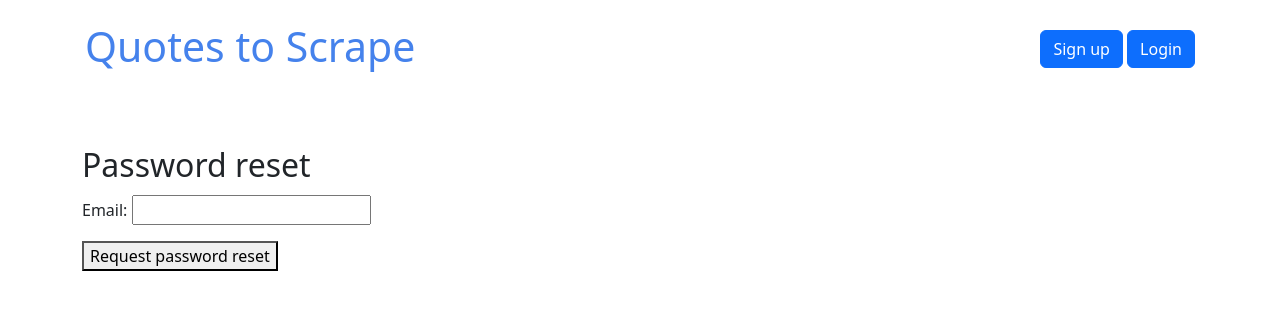
After one commit to iamleeon/goit-pyweb-13-p2, a Django app: page /users/reset-password/ in a window 1280 px wide. The commit adds this page. Shown: the top 310 px of the page. Run offline with Django 5.2, Linux system fonts and the light colour scheme.

Commit message:
module 13 task 2

```diff
--- a/quotes_project/users/forms.py
+++ b/quotes_project/users/forms.py
@@ -11,7 +11,7 @@ class RegisterForm(UserCreationForm):
 
     class Meta:
         model = User
-        fields = ["username", "password1", "password2"]
+        fields = ["username", "email", "password1", "password2"]
 
 
 class LoginForm(AuthenticationForm):
--- a/quotes_project/users/templates/users/login.html
+++ b/quotes_project/users/templates/users/login.html
@@ -34,6 +34,9 @@
         <button type="submit" class="btn btn-primary">Submit</button>
         <button type="reset" class="btn btn-secondary">Reset</button>
     </div>
+    <div class="small text-center">
+        <a href="{% url 'users:password_reset' %}" class="text-center"><i>Forgot Password?</i></a>
+    </div>
 </form>
 
 {% endblock %}
--- /dev/null
+++ b/quotes_project/users/templates/users/password_reset.html
@@ -0,0 +1,12 @@
+{% extends "quotes/base.html" %}
+
+{% block content %}
+
+<h2>Password reset</h2>
+<form method="post">
+    {% csrf_token %}
+    {{ form.as_p }}
+    <button type="submit">Request password reset</button>
+</form>
+
+{% endblock %}
--- /dev/null
+++ b/quotes_project/users/templates/users/password_reset_subject.txt
@@ -0,0 +1 @@
+Password Reset
--- a/quotes_project/users/urls.py
+++ b/quotes_project/users/urls.py
@@ -1,3 +1,4 @@
+from django.contrib.auth.views import PasswordResetDoneView, PasswordResetConfirmView, PasswordResetCompleteView
 from django.urls import path
 from . import views
 
@@ -7,4 +8,14 @@ urlpatterns = [
     path('signup/', views.signup_user, name='signup'),
     path('login/', views.login_user, name='login'),
     path('logout/', views.logout_user, name='logout'),
+    path('reset-password/', views.ResetPasswordView.as_view(), name='password_reset'),
+    path('reset-password/done/', PasswordResetDoneView.as_view(template_name='users/password_reset_done.html'),
+         name='password_reset_done'),
+    path('reset-password/confirm/<uidb64>/<token>/',
+         PasswordResetConfirmView.as_view(template_name='users/password_reset_confirm.html',
+                                          success_url='/users/reset-password/complete/'),
+         name='password_reset_confirm'),
+    path('reset-password/complete/',
+         PasswordResetCompleteView.as_view(template_name='users/password_reset_complete.html'),
+         name='password_reset_complete'),
 ]
--- a/quotes_project/users/views.py
+++ b/quotes_project/users/views.py
@@ -1,13 +1,14 @@
+from django.contrib import messages
 from django.contrib.auth import authenticate, login, logout
-from django.contrib import messages
 from django.contrib.auth.decorators import login_required
-
+from django.contrib.auth.views import PasswordResetView
+from django.contrib.messages.views import SuccessMessageMixin
+from django.urls import reverse_lazy
 from django.shortcuts import render, redirect
 
 from .forms import RegisterForm, LoginForm
 
 
-# Create your views here.
 def signup_user(request):
     if request.user.is_authenticated:
         return redirect(to="quotes:root")
@@ -50,3 +51,12 @@ def login_user(request):
 def logout_user(request):
     logout(request)
     return redirect(to="quotes:root")
+
+
+class ResetPasswordView(SuccessMessageMixin, PasswordResetView):
+    template_name = "users/password_reset.html"
+    email_template_name = "users/password_reset_email.html"
+    html_email_template_name = "users/password_reset_email.html"
+    success_url = reverse_lazy("users:password_reset_done")
+    success_message = "An email with instructions to reset your password has been sent to %(email)s."
+    subject_template_name = "users/password_reset_subject.txt"
```
Also changed, not shown: quotes_project/users/templates/users/password_reset_complete.html (added, +7 -0 lines), quotes_project/users/templates/users/password_reset_confirm.html (added, +12 -0 lines), quotes_project/users/templates/users/password_reset_done.html (added, +8 -0 lines), quotes_project/users/templates/users/password_reset_email.html (added, +13 -0 lines).
